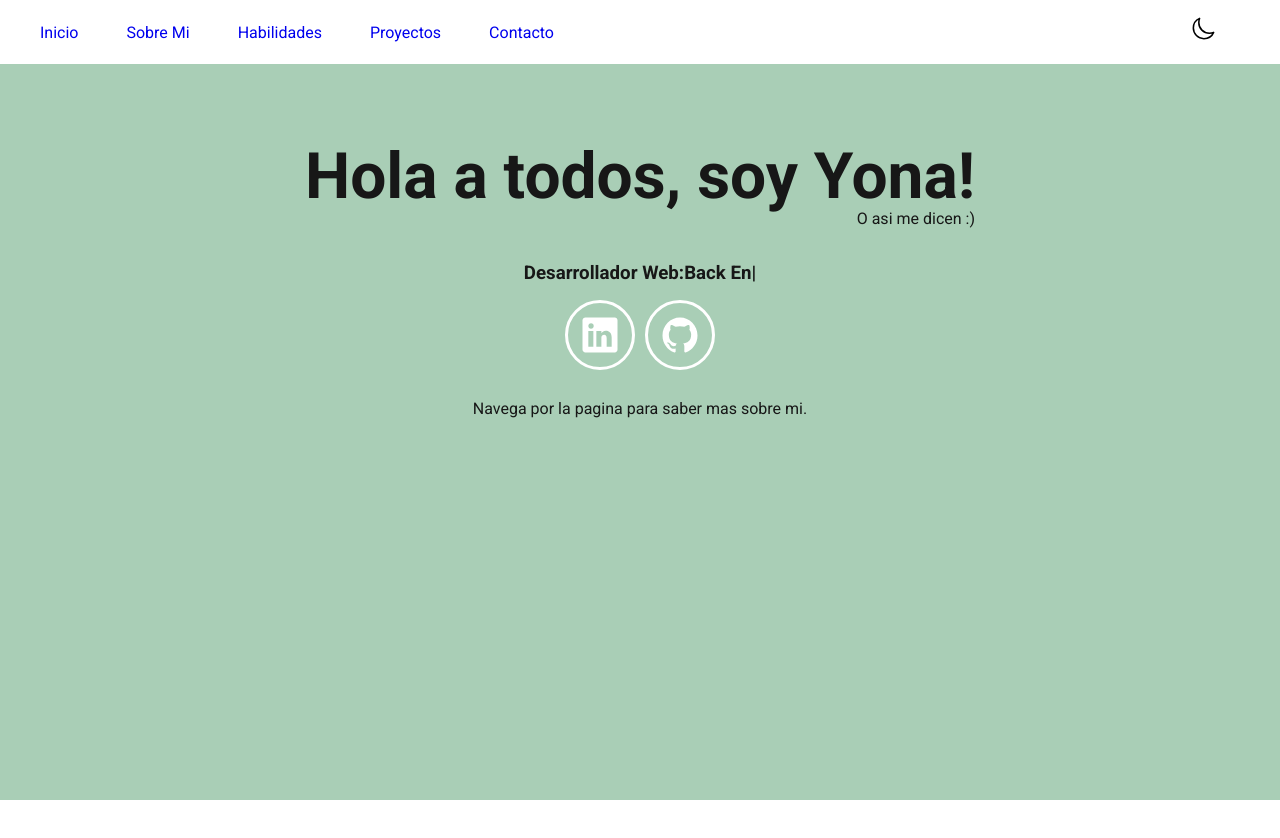
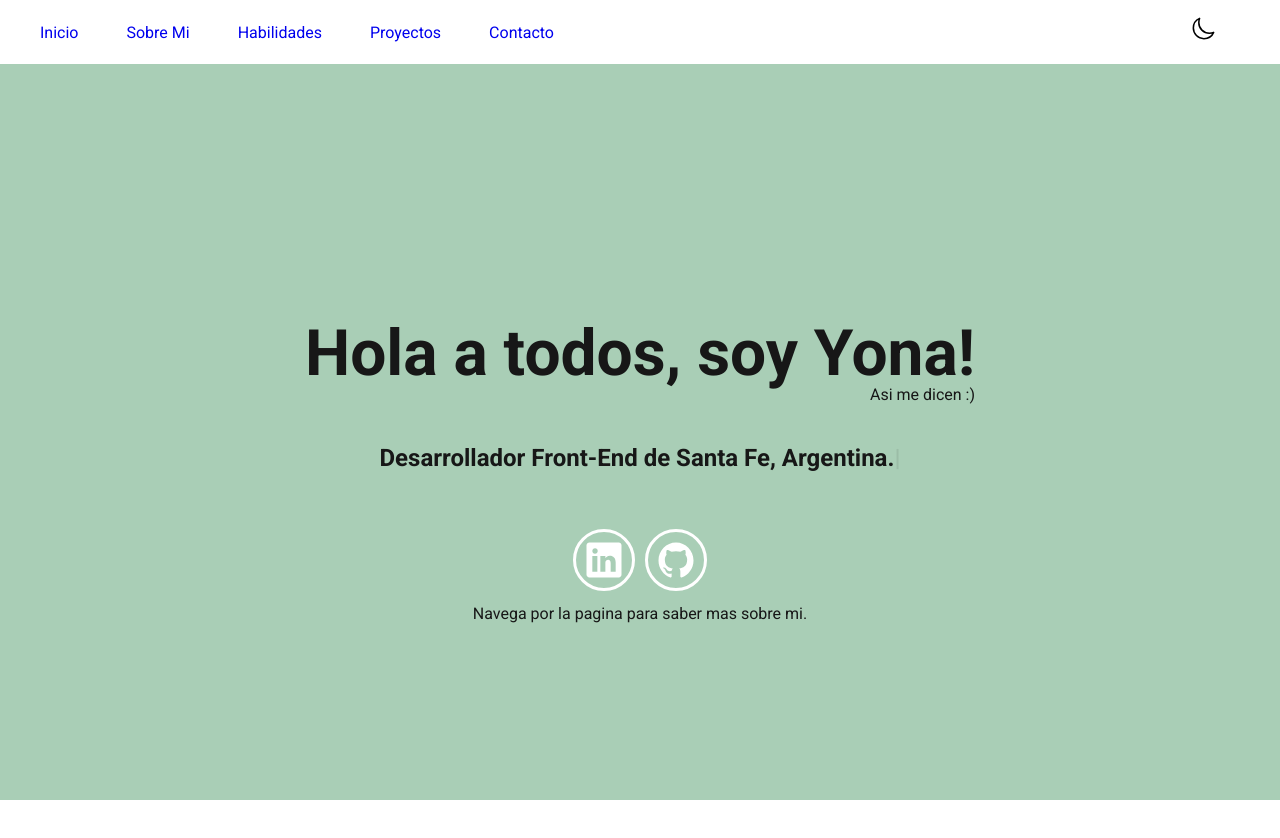
Before and after one commit to YonaBordon/portafolio, a React (Create React App) app: page /#/ in a window 1280 px wide. Shown: the top 838 px of the page. Built offline with nearby package versions, Linux system fonts and the light colour scheme.

Commit message:
home: style

```diff
--- a/src/pages/Home/Home.tsx
+++ b/src/pages/Home/Home.tsx
@@ -6,17 +6,10 @@ const Home = () => {
 		<div className='home-container'>
 			<div>
 				<h1>Hola a todos, soy Yona!</h1>
-				<p>O asi me dicen :)</p>
+				<p>Asi me dicen :)</p>
 			</div>
 			<h3>
-				Desarrollador Web:{' '}
-				<Typed
-					strings={['Front-End', 'Back End (en proceso...)']}
-					typeSpeed={150}
-					backSpeed={100}
-					smartBackspace
-					loop
-				/>
+				<Typed strings={['Desarrollador Front-End de Santa Fe, Argentina.']} typeSpeed={50} />
 			</h3>
 			<SocialMedia />
 			<p>Navega por la pagina para saber mas sobre mi.</p>
--- /dev/null
+++ b/src/sass/pages/_aboutMe.scss
@@ -0,0 +1,5 @@
+.container {
+	display: flex;
+	flex-direction: column;
+	justify-content: center;
+}
--- a/src/sass/pages/_home.scss
+++ b/src/sass/pages/_home.scss
@@ -1,6 +1,7 @@
 .home-container {
 	display: flex;
 	flex-direction: column;
+	justify-content: center;
 	align-items: center;
 	padding: 2rem;
 	height: 90%;
@@ -15,8 +16,15 @@
 			font-size: 0.7rem;
 			margin-top: -1.5rem;
 		}
+	}
+	h3 {
+		padding: 0 0.5rem;
+		font-size: 1.5rem;
+		height: 4rem;
+	}
 
-		@media screen and (min-width: 768px) {
+	@media screen and (min-width: 768px) {
+		div {
 			h1 {
 				font-size: 4rem;
 			}
@@ -26,16 +34,6 @@
 			}
 		}
 	}
-	h3 {
-		display: flex;
-		justify-content: flex-start;
-	}
-
-	p {
-		margin-top: 2rem;
-		display: flex;
-		justify-content: center;
-	}
 
 	//iconos redes
 	.icons {
@@ -43,8 +41,8 @@
 		column-gap: 1rem;
 
 		.icon {
-			width: 4rem;
-			height: 4rem;
+			width: 3.5rem;
+			height: 3.5rem;
 			display: inline-flex;
 			align-items: center;
 			justify-content: center;
```
